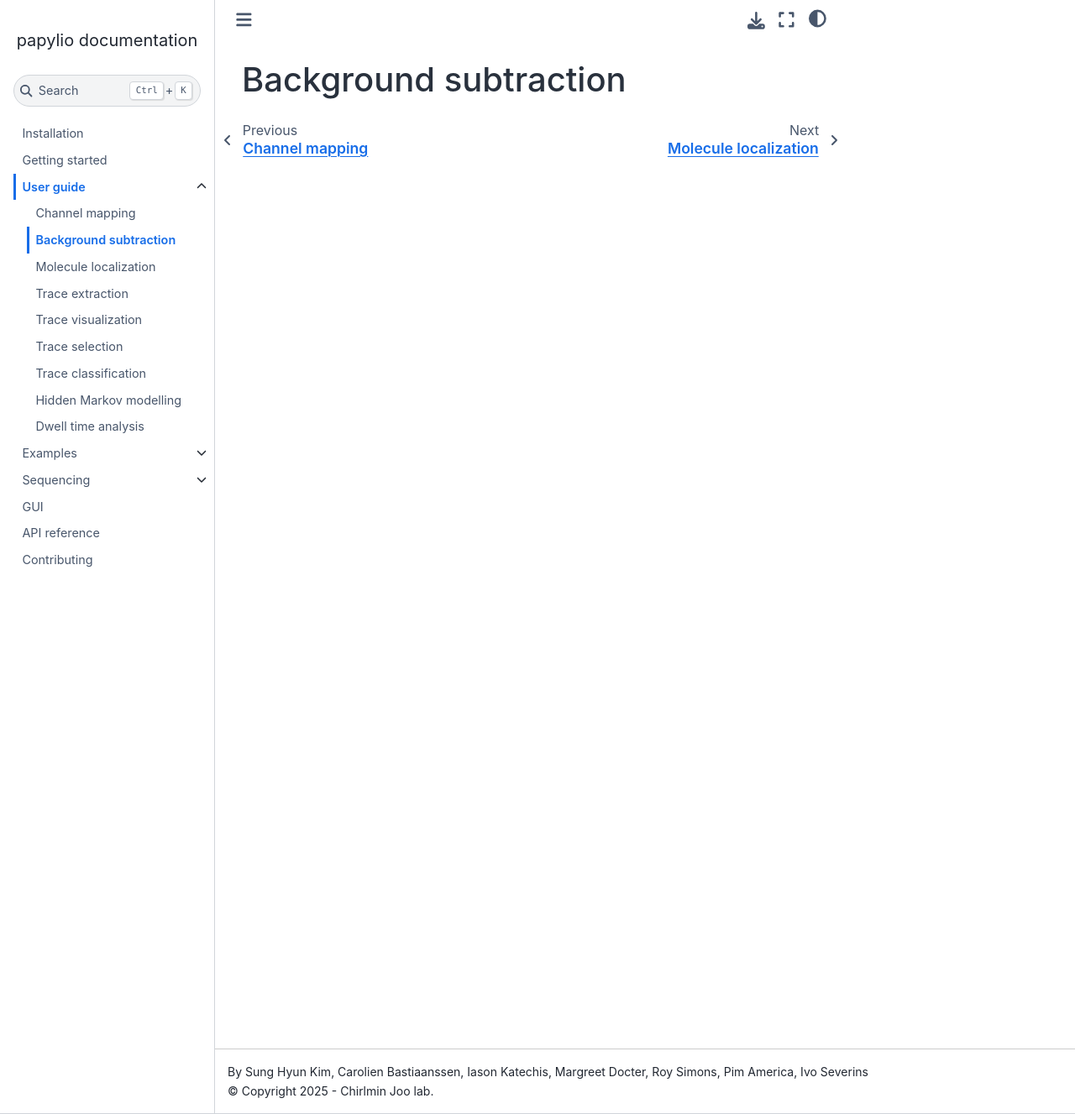
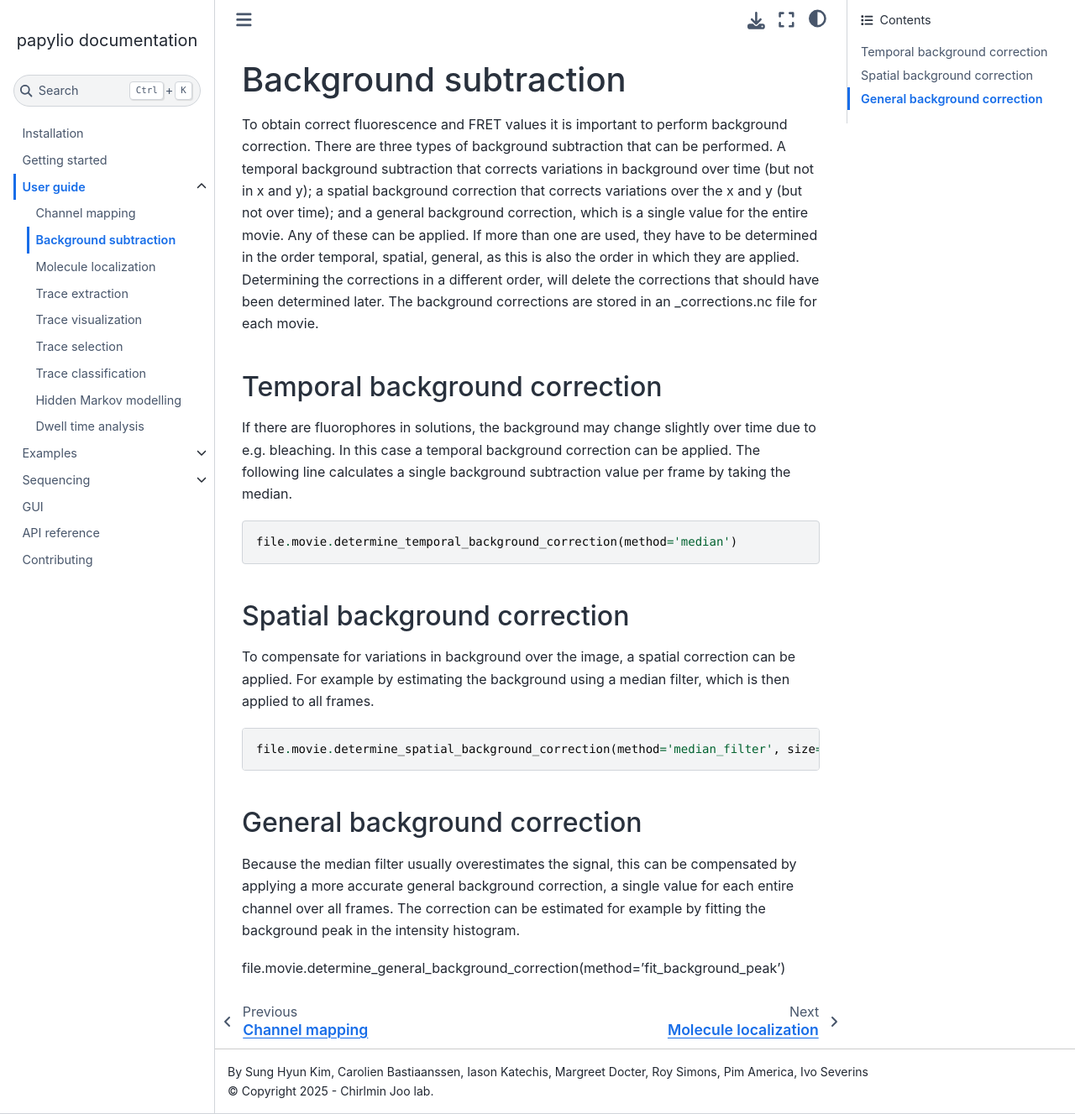
Before and after one commit to jacobkers/papylio_kers, a Sphinx documentation site: the page built from docs/user_guide/background_subtraction.rst, in a window 1280 px wide and 1327 px high. Shown: the whole window at 84% size. Built offline with Sphinx 7.4.7 and the Sphinx Book theme 1.1.4, drawn with Linux system fonts in a browser that asks for light colours; the version number could not be read and is left out.

Commit message:
Fill background subtraction docs

```diff
--- a/docs/user_guide/background_subtraction.rst
+++ b/docs/user_guide/background_subtraction.rst
@@ -1,2 +1,28 @@
 Background subtraction
 ======================
+
+To obtain correct fluorescence and FRET values it is important to perform background correction. There are three types of background subtraction that can be performed. A temporal background subtraction that corrects variations in background over time (but not in x and y); a spatial background correction that corrects variations over the x and y (but not over time); and a general background correction, which is a single value for the entire movie. Any of these can be applied. If more than one are used, they have to be determined in the order temporal, spatial, general, as this is also the order in which they are applied. Determining the corrections in a different order, will delete the corrections that should have been determined later. The background corrections are stored in an _corrections.nc file for each movie.
+
+Temporal background correction
+------------------------------
+If there are fluorophores in solutions, the background may change slightly over time due to e.g. bleaching.
+In this case a temporal background correction can be applied. The following line calculates a single background subtraction value per frame by taking the median.
+
+.. code-block:: python
+
+    file.movie.determine_temporal_background_correction(method='median')
+
+
+Spatial background correction
+-----------------------------
+To compensate for variations in background over the image, a spatial correction can be applied. For example by estimating the background using a median filter, which is then applied to all frames.
+
+.. code-block:: python
+
+    file.movie.determine_spatial_background_correction(method='median_filter', size=20)
+
+General background correction
+-----------------------------
+Because the median filter usually overestimates the signal, this can be compensated by applying a more accurate general background correction, a single value for each entire channel over all frames. The correction can be estimated for example by fitting the background peak in the intensity histogram.
+
+file.movie.determine_general_background_correction(method='fit_background_peak')
```
